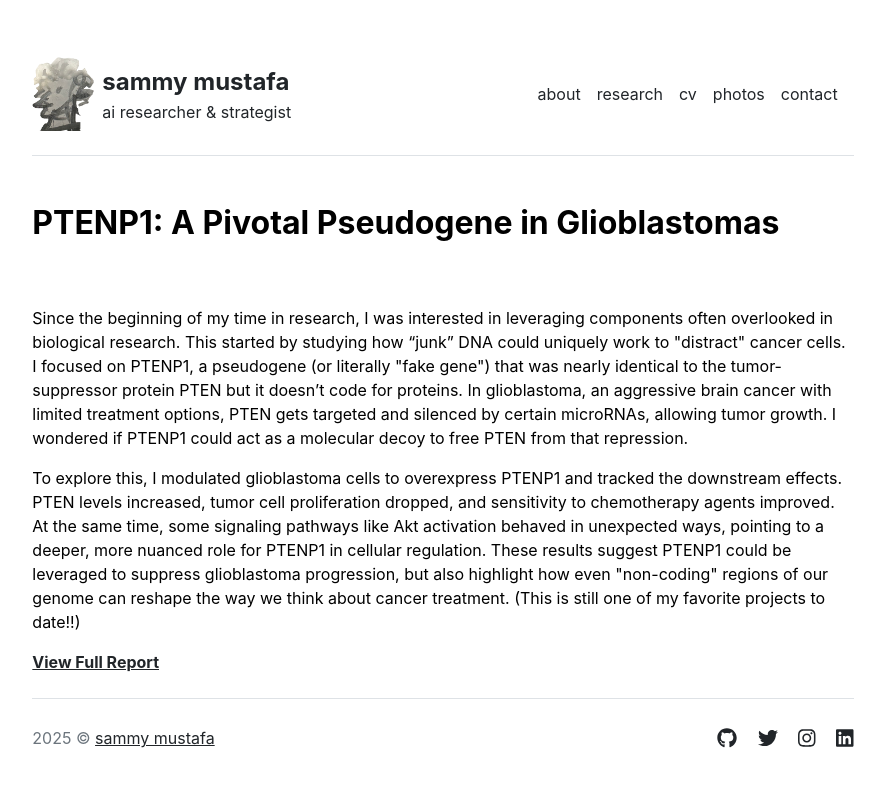
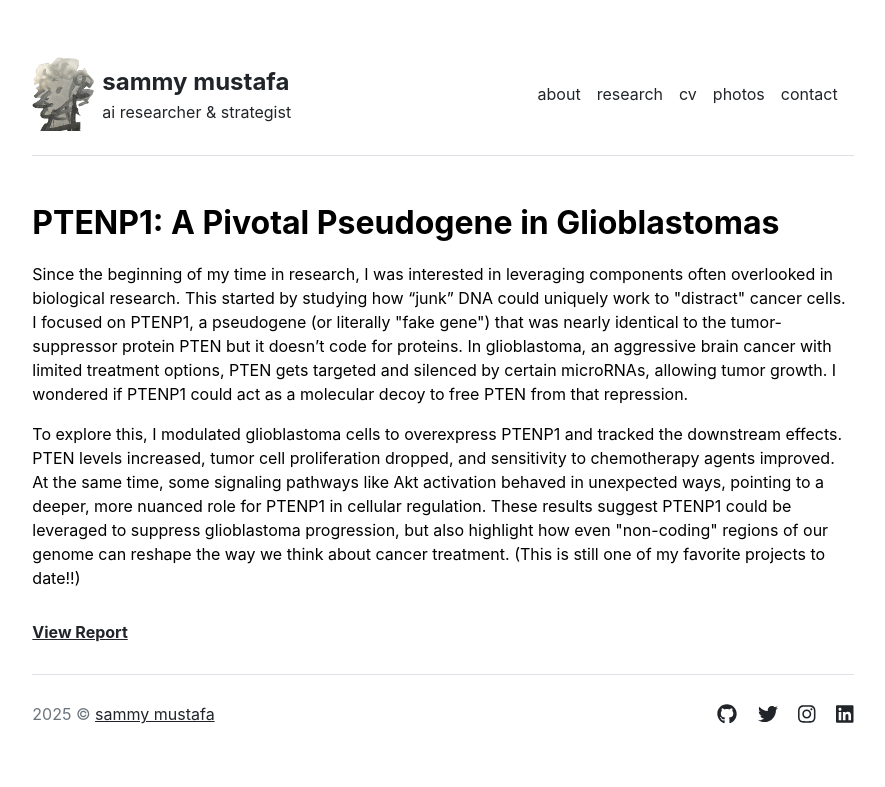
Before and after one commit to sammymustafa/personal-website, a Jekyll site: the page built from research/ptenp1.md, in a window 1280 px wide. Shown: the top 787 px of the page, without its empty margins (197-1082 px from the left). Built offline with Jekyll 4.4.1, drawn with Linux system fonts in a browser that asks for light colours.

Commit message:
fix research formatting

```diff
--- a/_includes/ptenp1.html
+++ b/_includes/ptenp1.html
@@ -1,4 +1,4 @@
-<h2 class="fw-bold pb-3 mb-5" style="margin-bottom: 10px;">PTENP1: A Pivotal Pseudogene in Glioblastomas</h2>
+<h2 class="fw-bold" style="margin-bottom: 20px;">PTENP1: A Pivotal Pseudogene in Glioblastomas</h2>
 
 <p>
 Since the beginning of my time in research, I was interested in leveraging components often overlooked in biological research. This started by studying how “junk” DNA could uniquely work to "distract" cancer cells. I focused on PTENP1, a pseudogene (or literally "fake gene") that was nearly identical to the tumor-suppressor protein PTEN but it doesn’t code for proteins. In glioblastoma, an aggressive brain cancer with limited treatment options, PTEN gets targeted and silenced by certain microRNAs, allowing tumor growth. I wondered if PTENP1 could act as a molecular decoy to free PTEN from that repression.
@@ -8,6 +8,8 @@ Since the beginning of my time in research, I was interested in leveraging compo
 To explore this, I modulated glioblastoma cells to overexpress PTENP1 and tracked the downstream effects. PTEN levels increased, tumor cell proliferation dropped, and sensitivity to chemotherapy agents improved. At the same time, some signaling pathways like Akt activation behaved in unexpected ways, pointing to a deeper, more nuanced role for PTENP1 in cellular regulation. These results suggest PTENP1 could be leveraged to suppress glioblastoma progression, but also highlight how even "non-coding" regions of our genome can reshape the way we think about cancer treatment. (This is still one of my favorite projects to date!!)
 </p>
 
-<a href="/research/ptenp1.pdf" target="_blank" style="font-weight: bold; text-decoration: underline;">
-View Full Report
-</a>
+<div style="margin-top: 30px; margin-bottom: 30px;">
+  <a href="/research/ptenp1.pdf" target="_blank" style="font-weight: bold; color: #004080; text-decoration: underline;">
+    View Report
+  </a>
+</div>
```
